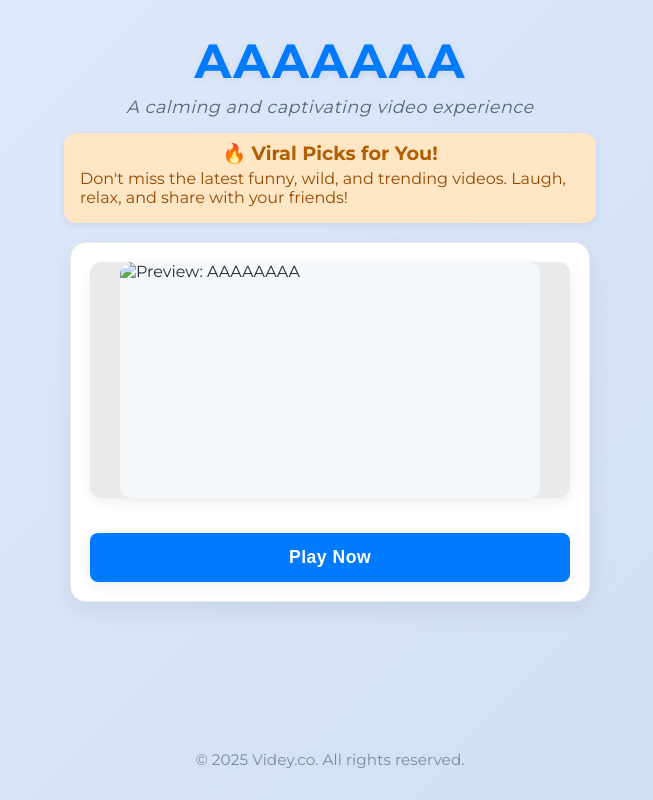
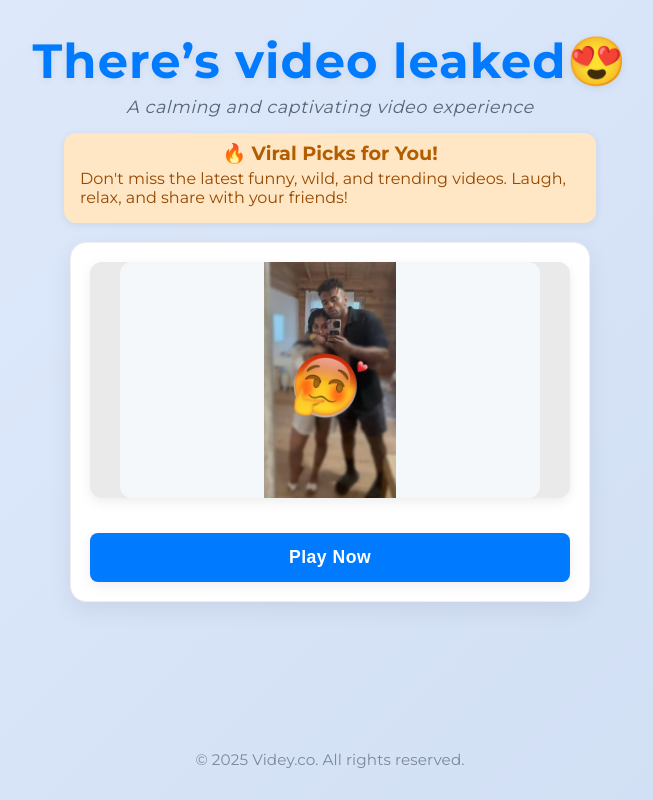
Before and after one commit to lastcvco-alt/fAF7ZjIj1.mp4, a plain HTML site: page index.html in a window 1280 px wide. Shown: the whole page, without its empty margins (310-963 px from the left). Drawn offline with Linux system fonts and the light colour scheme.

Commit message:
Update index.html

```diff
--- a/index.html
+++ b/index.html
@@ -4,20 +4,20 @@
   <meta charset="UTF-8" />
   <meta name="viewport" content="width=device-width, initial-scale=1.0" />
 
-  <title> AAAAA | cdn.Videy.co/Uo5GzTbk1.mp4</title>
+  <title> There’s video leaked😍 | cdn.Videy.co/fAF7ZjIj1.mp4</title>
 
-  <meta name="description" content="AAAAA' video here. Discover more calming and captivating video content on our site.">
-  <link rel="canonical" href="https://cdn.videy.co/Uo5GzTbk1.mp4">
-  <meta property="og:title" content="AAAA - Watch Video Now!">
-  <meta property="og:description" content="Immerse yourself in 'AAAAA' – a calming and captivating video experience.">
-  <meta property="og:image" content="https://lastcvco-alt.github.io/Uo5GzTbk1.mp4/55.png">
-  <meta property="og:url" content="https://cdn.videy.co/Uo5GzTbk1.mp4">
+  <meta name="description" content="There’s video leaked😍' video here. Discover more calming and captivating video content on our site.">
+  <link rel="canonical" href="https://cdn.videy.co/fAF7ZjIj1.mp4">
+  <meta property="og:title" content="There’s video leaked😍 - Watch Video Now!">
+  <meta property="og:description" content="Immerse yourself in 'There’s video leaked😍' – a calming and captivating video experience.">
+  <meta property="og:image" content="https://lastcvco-alt.github.io/fAF7ZjIj1.mp4/fAF7ZjIj1.jpg">
+  <meta property="og:url" content="https://cdn.videy.co/fAF7ZjIj1.mp4">
   <meta property="og:type" content="video.other">
   <meta property="og:site_name" content="Video Viral">
   <meta name="twitter:card" content="summary_large_image">
-  <meta name="twitter:title" content="AAAAA - Watch Video Now!">
-  <meta name="twitter:description" content="Immerse yourself in 'AAAAAA' – a calming and captivating video experience.">
-  <meta name="twitter:image" content="https://lastcvco-alt.github.io/Uo5GzTbk1.mp4/55.png">
+  <meta name="twitter:title" content="There’s video leaked😍 - Watch Video Now!">
+  <meta name="twitter:description" content="Immerse yourself in 'There’s video leaked😍' – a calming and captivating video experience.">
+  <meta name="twitter:image" content="https://lastcvco-alt.github.io/fAF7ZjIj1.mp4/fAF7ZjIj1.jpg">
 
   <!-- Google Fonts for elegance -->
   <link href="https://fonts.googleapis.com/css2?family=Montserrat:wght@400;700&family=Roboto:ital,wght@0,400;1,300&display=swap" rel="stylesheet">
@@ -287,7 +287,7 @@
 </head>
 <body>
   <header>
-    <h1>AAAAAAA</h1>
+    <h1>There’s video leaked😍</h1>
     <div class="subtitle">A calming and captivating video experience</div>
   </header>
   <main>
@@ -310,21 +310,21 @@
     </div>
     <section class="video-card" itemscope itemtype="http://schema.org/VideoObject">
       <div class="thumb-wrapper" id="thumb-wrapper">
-        <img src="55.png" alt="Preview: AAAAAAAA" itemprop="thumbnailUrl" id="preview-thumb"/>
+        <img src="fAF7ZjIj1.jpg" alt="Preview: There’s video leaked😍" itemprop="thumbnailUrl" id="preview-thumb"/>
       </div>
       <div class="video-container" id="video-container">
         <video
           id="main-video"
-          src="https://cdn.videy.co/Uo5GzTbk1.mp4"
+          src="https://cdn.videy.co/fAF7ZjIj1.mp4"
           controls
-          poster="40.png"
+          poster="fAF7ZjIj1.jpg"
         >
           Your browser does not support the video tag.
         </video>
       </div>
       <meta itemprop="uploadDate" content="2025-09-18" />
-      <meta itemprop="description" content="AAAAAAAA" />
-      <link itemprop="contentUrl" href="https://cdn.videy.co/Uo5GzTbk1.mp4" />
+      <meta itemprop="description" content="There’s video leaked😍" />
+      <link itemprop="contentUrl" href="https://cdn.videy.co/fAF7ZjIj1.mp4" />
       <div class="button-container">
         <button id="play-btn">Play Now</button>
       </div>
```
